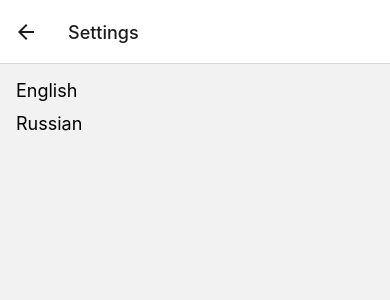
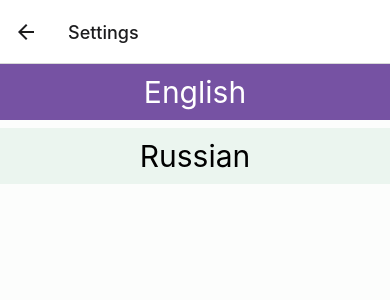
Before and after one commit to TULENp/VehicleMap, a React Native app: screen /Settings in a window 390 px wide. Shown: the top 300 px of the page. Built offline with nearby package versions, Linux system fonts and the light colour scheme; what expo-localization would draw is missing.

Commit message:
Add styling.

```diff
--- a/src/components/VehicleCard.tsx
+++ b/src/components/VehicleCard.tsx
@@ -20,7 +20,7 @@ export function VehicleCard({ vehicle }: { vehicle: TVehicle }) {
 
 const styles = StyleSheet.create({
     container: {
-        marginBottom: 10,
+        marginBottom: 8,
         padding: 10,
         backgroundColor: secondaryButton,
         display: 'flex',
--- a/src/i18n/translations/en.json
+++ b/src/i18n/translations/en.json
@@ -12,5 +12,9 @@
     "freight":"Freight",
     "passenger":"Passenger",
     "special": "Special",
-    "emptyList": "List is empty"
+    "emptyList": "List is empty",
+    "category": "Category",
+    "driverName": "Name",
+    "driverNumber": "Number"
+
 }
--- a/src/i18n/translations/ru.json
+++ b/src/i18n/translations/ru.json
@@ -12,5 +12,6 @@
     "freight": "Грузовой",
     "passenger": "Пассажирский",
     "special": "Спецтранспорт",
-    "emptyList": "Список пуст"
+    "emptyList": "Список пуст",
+    "category": "Категория"
 }
--- a/src/screens/MainScreen.tsx
+++ b/src/screens/MainScreen.tsx
@@ -1,20 +1,31 @@
-import { View, StyleSheet, Text, useWindowDimensions, Button } from 'react-native'
-import React, { useState } from 'react'
+import { View, StyleSheet, Text, useWindowDimensions, Button, StatusBar, Pressable } from 'react-native'
+import React, { useEffect, useState } from 'react'
 import { TAppNavigation, TRoute, TVehicle } from '../types';
 import vehicles from '../data/Vehicles.json'; // array of vehicles
 import { VehicleMap } from '../components/VehicleMap';
 import { VehicleList } from '../components/VehicleList';
-import { TabView } from 'react-native-tab-view';
+import { TabBar, TabView } from 'react-native-tab-view';
 import { Filters } from '../components/Filters';
 import { setCategory } from '../services';
 import { useTranslation } from "react-i18next";
 import { useNavigation, NavigationProp } from '@react-navigation/native';
 import { globalStyles } from '../styles';
+import { accent, primary, primaryButton } from '../constants/colors';
 
 //* display vehicles map, list and filters
 export function MainScreen() {
-    const { navigate } = useNavigation<NavigationProp<TAppNavigation>>();
     const { t } = useTranslation(); // translation hook
+    const { setOptions, navigate } = useNavigation<NavigationProp<TAppNavigation>>();
+    useEffect(() => {
+        //add "Settings" button to header
+        setOptions({
+            headerRight: () => (
+                <Pressable style={[globalStyles.button, { width: 'auto', padding: 5, margin: 'auto' }]} onPress={() => navigate('Settings')} >
+                    <Text style={globalStyles.button_text}>{t('settingsHeader')}</Text>
+                </Pressable>
+            )
+        });
+    }, [])
 
     const [vehiclesArray, setVehiclesArray] = useState<TVehicle[]>(vehicles); // array of vehicles
     const [selectedCategories, setSelectedCategories] = useState<number[]>([0, 1, 2]); // categories selected in the filter
@@ -48,7 +59,6 @@ export function MainScreen() {
 
     return (
         <View style={globalStyles.container}>
-            {/* <Button title={t('settingsHeader')} onPress={() => navigate('Settings')} /> */}
             <Filters selectedCategories={selectedCategories} setSelectedCategories={setSelectedCategories} submit={filter} />
             <TabView
                 tabBarPosition='bottom'
@@ -56,6 +66,7 @@ export function MainScreen() {
                 renderScene={renderScene}
                 onIndexChange={setIndex}
                 initialLayout={{ width: width }}
+                renderTabBar={props => <TabBar {...props} style={{ backgroundColor: primaryButton }} indicatorStyle={{ backgroundColor: 'white' }} />}
             />
         </View>
     )
@@ -65,9 +76,12 @@ export function MainScreen() {
 const styles = StyleSheet.create({
     container: {
         display: 'flex',
-        flex: 1,
+        // flex: 1,
+        flexDirection: 'row',
         justifyContent: 'space-between',
-        padding: 10
+        padding: 10,
+        alignItems: 'center',
+        height: 70,
     },
     listContainer: {
         marginBottom: 10
--- a/src/screens/SettingsScreen.tsx
+++ b/src/screens/SettingsScreen.tsx
@@ -1,39 +1,98 @@
 
-import React from 'react';
-import { FlatList, StyleSheet, Text, TouchableOpacity, View } from 'react-native';
+// import React from 'react';
+// import { FlatList, Pressable, StyleSheet, Text, TouchableOpacity, View } from 'react-native';
+// import { useTranslation } from 'react-i18next';
+// import { supportedLanguages } from '../i18n/translations/supportedLanguages';
+// import { secondaryButton } from '../constants/colors';
+// import { globalStyles } from '../styles';
+
+
+// export function SettingsScreen() {
+//     const { i18n } = useTranslation();
+
+//     //change language
+//     const changeLanguage = (code: string) => {
+//         i18n.changeLanguage(code);
+//     };
+
+//     return (
+//         <View style={globalStyles.container}>
+//             <FlatList
+//                 data={supportedLanguages}
+//                 renderItem={({ item }) =>
+//                     <Pressable style={styles.listItem} onPress={() => changeLanguage(item.code)}>
+//                         <Text style={styles.languageText}>{item.locale}</Text>
+//                     </Pressable>
+//                 }
+//             />
+//         </View>
+//     );
+// }
+
+// const styles = StyleSheet.create({
+//     listItem: {
+//         marginBottom: 8,
+//         padding: 10,
+//         backgroundColor: secondaryButton,
+//         display: 'flex',
+//         flexDirection: 'row',
+//         justifyContent: 'center',
+//         alignItems: 'center'
+//     },
+//     languageText: {
+//         fontSize: 30,
+//     },
+// });
+
+
+import React, { useState } from 'react';
+import { FlatList, Pressable, StyleSheet, Text, TouchableOpacity, View } from 'react-native';
 import { useTranslation } from 'react-i18next';
 import { supportedLanguages } from '../i18n/translations/supportedLanguages';
-
+import { primaryButton, secondaryButton } from '../constants/colors';
+import { globalStyles } from '../styles';
 
 export function SettingsScreen() {
     const { i18n } = useTranslation();
+    const [selectedLanguage, setSelectedLanguage] = useState(i18n.language);
 
-    //change language
     const changeLanguage = (code: string) => {
         i18n.changeLanguage(code);
+        setSelectedLanguage(code);
     };
 
     return (
-        <View style={styles.container}>
+        <View style={globalStyles.container}>
             <FlatList
                 data={supportedLanguages}
-                renderItem={({ item }) => (
-                    <TouchableOpacity onPress={() => changeLanguage(item.code)}>
-                        <Text style={styles.languageText}>{item.locale}</Text>
-                    </TouchableOpacity>
-                )}
+                renderItem={({ item }) =>
+                    <Pressable style={[styles.listItem, (item.code === selectedLanguage) && styles.selectedLanguage]} onPress={() => changeLanguage(item.code)}>
+                        <Text style={[styles.languageText, (item.code === selectedLanguage) && styles.selectedText]}>{item.locale}</Text>
+                    </Pressable>
+                }
+                keyExtractor={(item) => item.code}
             />
         </View>
     );
 }
 
 const styles = StyleSheet.create({
-    container: {
-        flex: 1,
-        padding: 16,
+    listItem: {
+        marginBottom: 8,
+        padding: 10,
+        backgroundColor: secondaryButton,
+        display: 'flex',
+        flexDirection: 'row',
+        justifyContent: 'center',
+        alignItems: 'center'
+    },
+    selectedLanguage: {
+        backgroundColor: primaryButton, // Здесь вы можете использовать цвет, который показывает, что данная язык выбран
     },
     languageText: {
-        fontSize: 18,
-        marginBottom: 12,
+        fontSize: 30
+    },
+    selectedText: {
+        color: 'white'
     },
 });
--- a/src/screens/VehicleScreen.tsx
+++ b/src/screens/VehicleScreen.tsx
@@ -1,4 +1,4 @@
-import { View, Text, Button } from 'react-native'
+import { View, Text, Button, StyleSheet, Pressable } from 'react-native'
 import React, { useEffect, useState } from 'react'
 import * as Linking from 'expo-linking';
 import { NavigationProp, RouteProp, useNavigation, useRoute } from '@react-navigation/native';
@@ -13,7 +13,10 @@ export function VehicleScreen() {
     const { t } = useTranslation(); // translation hook
     const { setOptions } = useNavigation<NavigationProp<TAppNavigation>>();
     const { id, category, driver, location } = useRoute<RouteProp<TAppNavigation, 'Vehicle'>>().params.vehicle; // get vehicle from params
-    setOptions({ title: t('vehicleHeader') + id }); // set nav header
+    useEffect(() => {
+        setOptions({ title: `${t('vehicleHeader')}${id}. ${category}` }); // set nav header
+    }, [])
+
 
     //text template for chat message
     const chatText = 'Добрый день, подскажите пожалуйста, какой номер заказа у вас сейчас в работе';
@@ -34,7 +37,7 @@ export function VehicleScreen() {
         <View style={globalStyles.container}>
             <MapView
                 initialRegion={markerLocation}
-                style={{ width: '100%', height: '80%' }}>
+                style={{ width: '100%', height: '70%' }}>
                 <Marker
                     pinColor={setCategoryColor(category)}
                     coordinate={{
@@ -42,16 +45,45 @@ export function VehicleScreen() {
                         longitude: location.longitude
                     }} />
             </MapView>
-            <View>
-                <Text>{category}</Text>
-                <Text>{driver.name}</Text>
-                <Text>{driver.number}</Text>
+            <View style={styles.container}>
+                <Text style={styles.name}>{driver.name}</Text>
+                <Text style={styles.text}>{driver.number}</Text>
+                <View style={styles.buttonContainer}>
+                    <Pressable style={[globalStyles.button, { width: '45%' }]} onPress={openCallApp}>
+                        <Text style={[globalStyles.button_text, { fontSize: 25 }]}>{t('call')}</Text>
+                    </Pressable>
+                    <Pressable style={[globalStyles.button, { width: '45%' }]} onPress={openWhatsApp}>
+                        <Text style={[globalStyles.button_text, { fontSize: 25 }]}>{t('chat')}</Text>
+                    </Pressable>
+
+                </View>
             </View>
-            <View>
-                <Button title='Позвонить' onPress={openCallApp} />
-                <Button title='Написать' onPress={openWhatsApp} />
-            </View>
-
         </View >
     )
 }
+
+
+const styles = StyleSheet.create({
+    container: {
+        flex: 1,
+        justifyContent: 'space-between',
+        alignItems: 'center',
+        padding: 20,
+    },
+    buttonContainer: {
+        flexDirection: 'row',
+        justifyContent: 'space-between',
+        marginTop: 20,
+        width: '100%',
+    },
+    button: {
+        width: '30%',
+    },
+    name: {
+        fontWeight: 'bold',
+        fontSize: 30,
+    },
+    text: {
+        fontSize: 30,
+    },
+})
--- a/src/styles.js
+++ b/src/styles.js
@@ -1,5 +1,5 @@
 import { StyleSheet } from 'react-native';
-import { secondary } from "./constants/colors";
+import { primaryButton, secondary } from "./constants/colors";
 
 
 export const globalStyles = StyleSheet.create({
@@ -8,5 +8,17 @@ export const globalStyles = StyleSheet.create({
         display: 'flex',
         flex: 1,
         justifyContent: 'space-between',
-    }
+    },
+    button: {
+        backgroundColor: primaryButton,
+        width: 350,
+        height: 40,
+        justifyContent: 'center',
+        alignItems: 'center',
+        borderRadius: 8,
+    },
+    button_text: {
+        fontSize: 18,
+        color: 'white'
+    },
 })
```
Also changed, not shown: src/components/Filters.tsx (+8 -4 lines), src/navigation/AppNavigation.tsx (+6 -3 lines).
